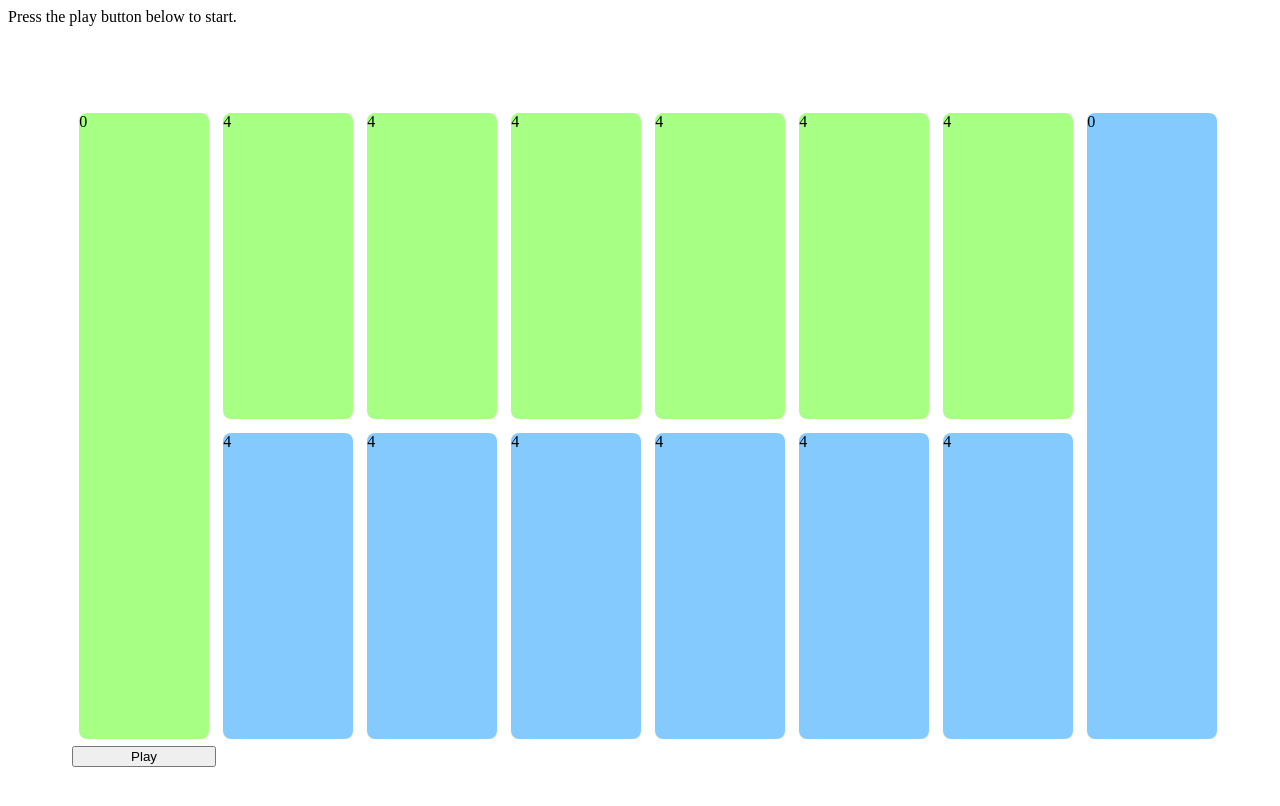
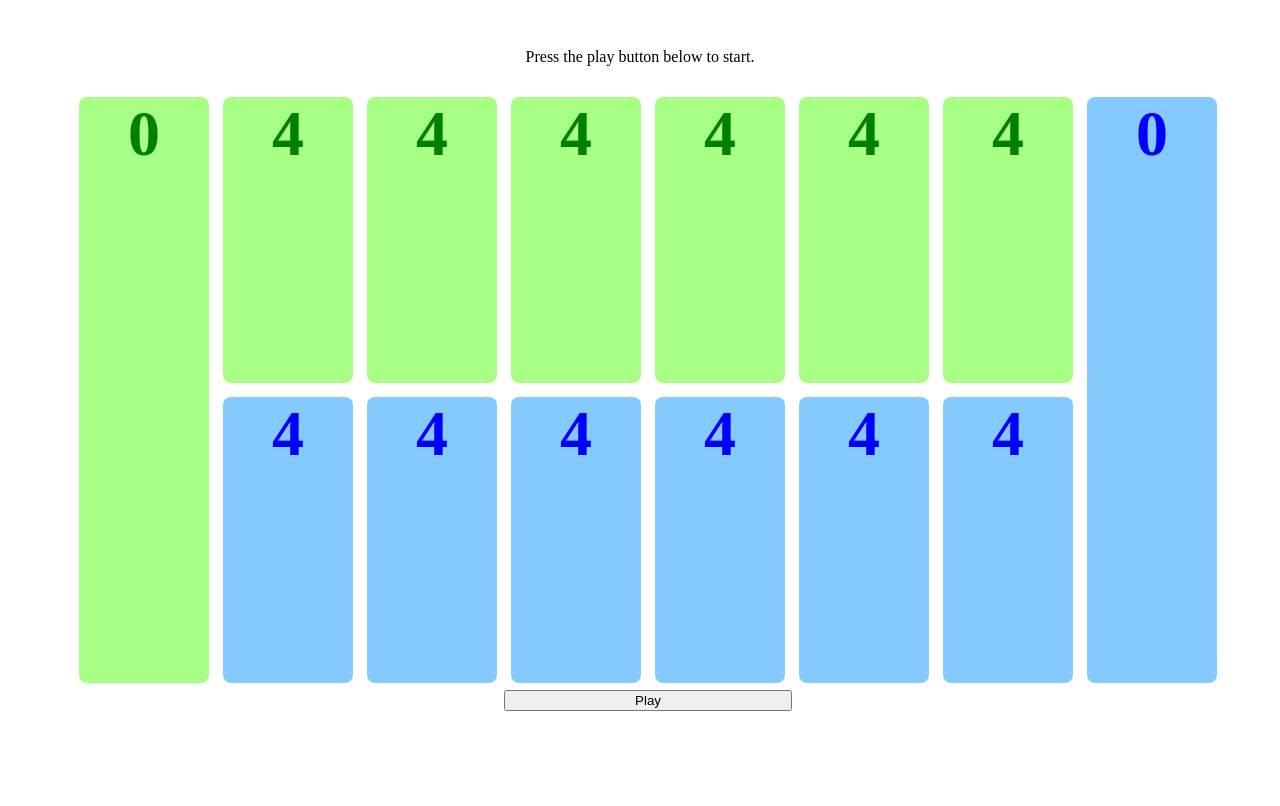
Before and after one commit to nzhang7/2019-coding-exercises, a plain HTML site: page mancala/index.html in a window 1280 px wide. Drawn offline with Linux system fonts and the light colour scheme.

Commit message:
Update style.css
slightly shortened the grid, made the font bigger and colored, added style to the newly added play button and game state

```diff
--- a/mancala/style.css
+++ b/mancala/style.css
@@ -9,10 +9,11 @@ box-sizing: border-box;
 }
 
 .container {
+	text-align: center;
 	display: grid;
-	height: 80vh;
+	height: 75vh;
 	width: 90vw;
-	margin: 10vh 5vw;
+	margin: 5vw;
 	grid-template-columns: repeat(8, 12.5%);
 	grid-template-rows: repeat(2, 50%);
 }
@@ -20,28 +21,33 @@ box-sizing: border-box;
 .pit {
 	margin: 5%;
 	border-radius: 8px;
+	font-weight: 600;
+	font-size: 400%;
 }
 
 #pit13 {
 	grid-column-start: 1;
 	grid-row: 1 / span 2;
 	background-color: #a7ff84;
+	color: green;
 }
 
 #pit6 {
 	grid-column-start: 8;
-	grid-row-start: 1;
-	grid-row-end: 3;
+	grid-row: 1 / span 2;
 	background-color: #84caff;
+	color: blue;
 }
 
 .small-player-pit {
 	grid-row-start: 2;
+	color: blue;
 	background-color: #84caff;
 }
 
 .small-computer-pit {
 	grid-row-start: 1;
+	color: green;
 	background-color: #a7ff84;
 }
 
@@ -92,3 +98,14 @@ box-sizing: border-box;
 #pit12 {
 	grid-column-start: 2;
 }
+
+#play {
+	grid-column: 4 / span 2;
+}
+
+#state {
+	margin: auto;
+	text-align: center;
+	position: relative;
+	top: 5vh;
+}
```
